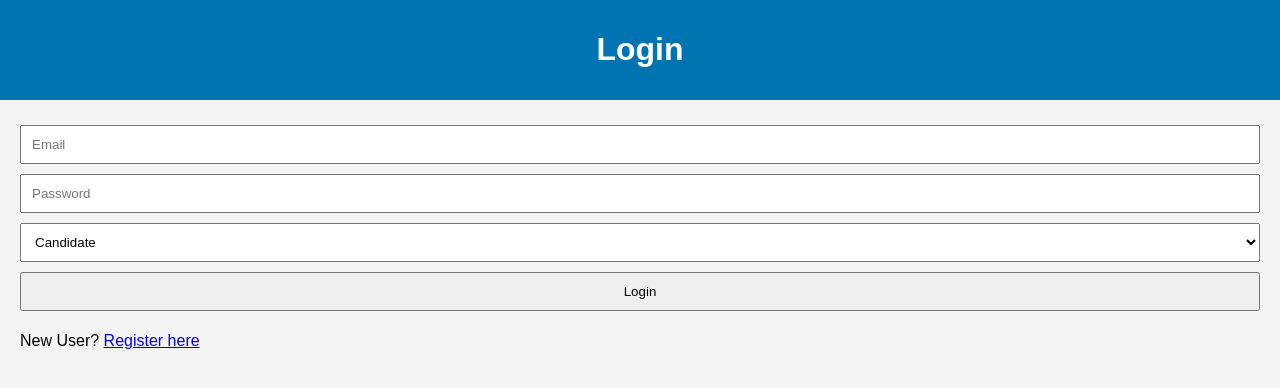
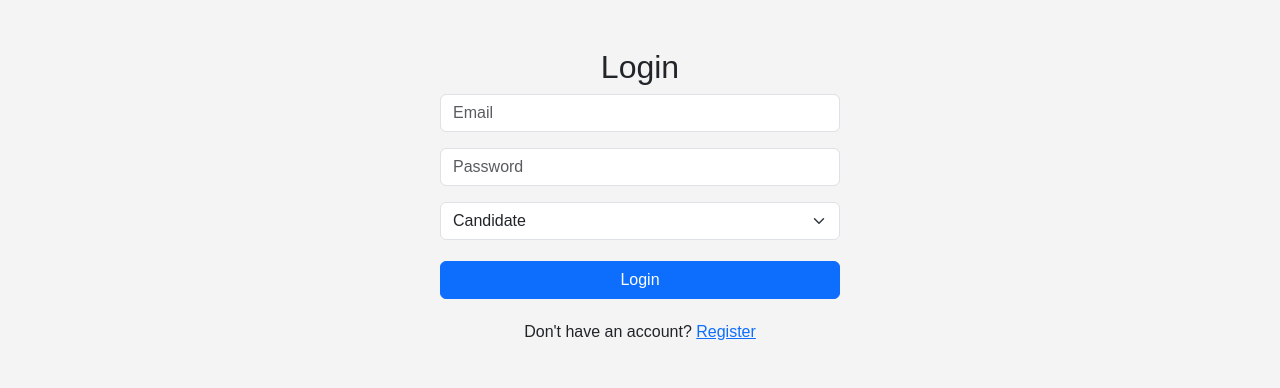
Before and after one commit to sadhana110/backend_ats, a Flask app: template templates/login (1).html in a window 1280 px wide. Shown: the top 388 px of the page. Run offline with Flask 3, Linux system fonts and the light colour scheme; the template is opened without the code that fills it, so the values that code supplies are empty.

Commit message:
Update login (1).html

```diff
--- a/templates/login (1).html
+++ b/templates/login (1).html
@@ -1,26 +1,35 @@
 <!DOCTYPE html>
 <html lang="en">
 <head>
-<meta charset="UTF-8">
-<meta name="viewport" content="width=device-width, initial-scale=1.0">
-<title>Login</title>
-<link rel="stylesheet" href="style.css">
+    <meta charset="UTF-8">
+    <title>Login - Job Portal</title>
+    <link href="https://cdn.jsdelivr.net/npm/bootstrap@5.3.3/dist/css/bootstrap.min.css" rel="stylesheet">
+    <link rel="stylesheet" href="css/style.css">
 </head>
 <body>
-<header><h1>Login</h1></header>
-<main>
-    <form id="loginForm">
-        <input type="email" id="email" placeholder="Email" required><br>
-        <input type="password" id="password" placeholder="Password" required><br>
-        <select id="role">
-            <option value="candidate">Candidate</option>
-            <option value="recruiter">Recruiter</option>
-            <option value="admin">Admin</option>
-        </select><br>
-        <button type="submit">Login</button>
+<div class="container mt-5">
+    <h2 class="text-center">Login</h2>
+    <form id="loginForm" class="mx-auto" style="max-width:400px;">
+        <div class="mb-3"><input type="email" id="email" class="form-control" placeholder="Email" required></div>
+        <div class="mb-3"><input type="password" id="password" class="form-control" placeholder="Password" required></div>
+        <div class="mb-3">
+            <select id="role" class="form-select">
+                <option value="candidate">Candidate</option>
+                <option value="recruiter">Recruiter</option>
+                <option value="admin">Admin</option>
+            </select>
+        </div>
+        <button type="submit" class="btn btn-primary w-100">Login</button>
+        <p class="mt-3 text-center">Don't have an account? <a href="register.html">Register</a></p>
     </form>
-    <p>New User? <a href="candidate_register.html">Register here</a></p>
-</main>
-<script src="js/login.js"></script>
+</div>
+
+<script src="js/main.js"></script>
+<script>
+document.getElementById('loginForm').addEventListener('submit', async e=>{
+    e.preventDefault();
+    await loginUser();
+});
+</script>
 </body>
 </html>
```
